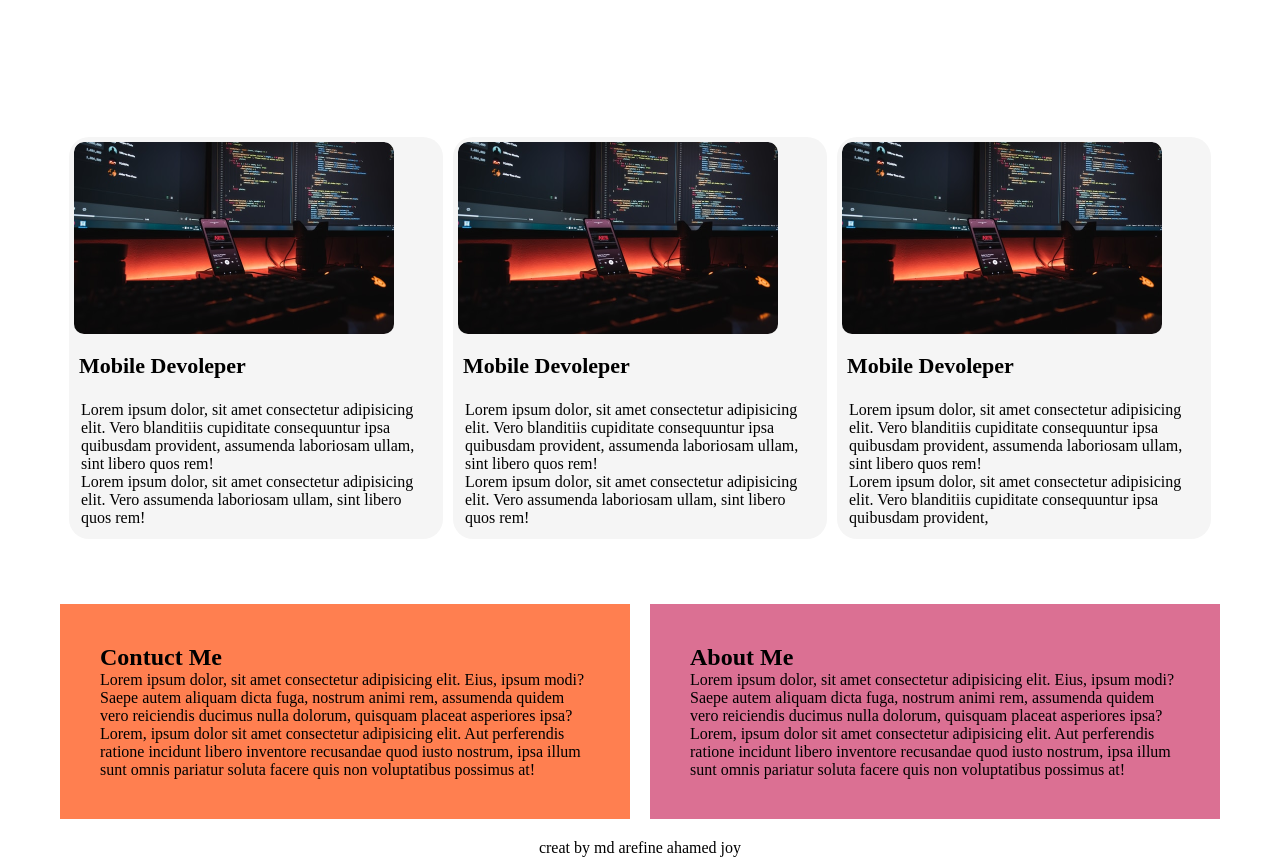
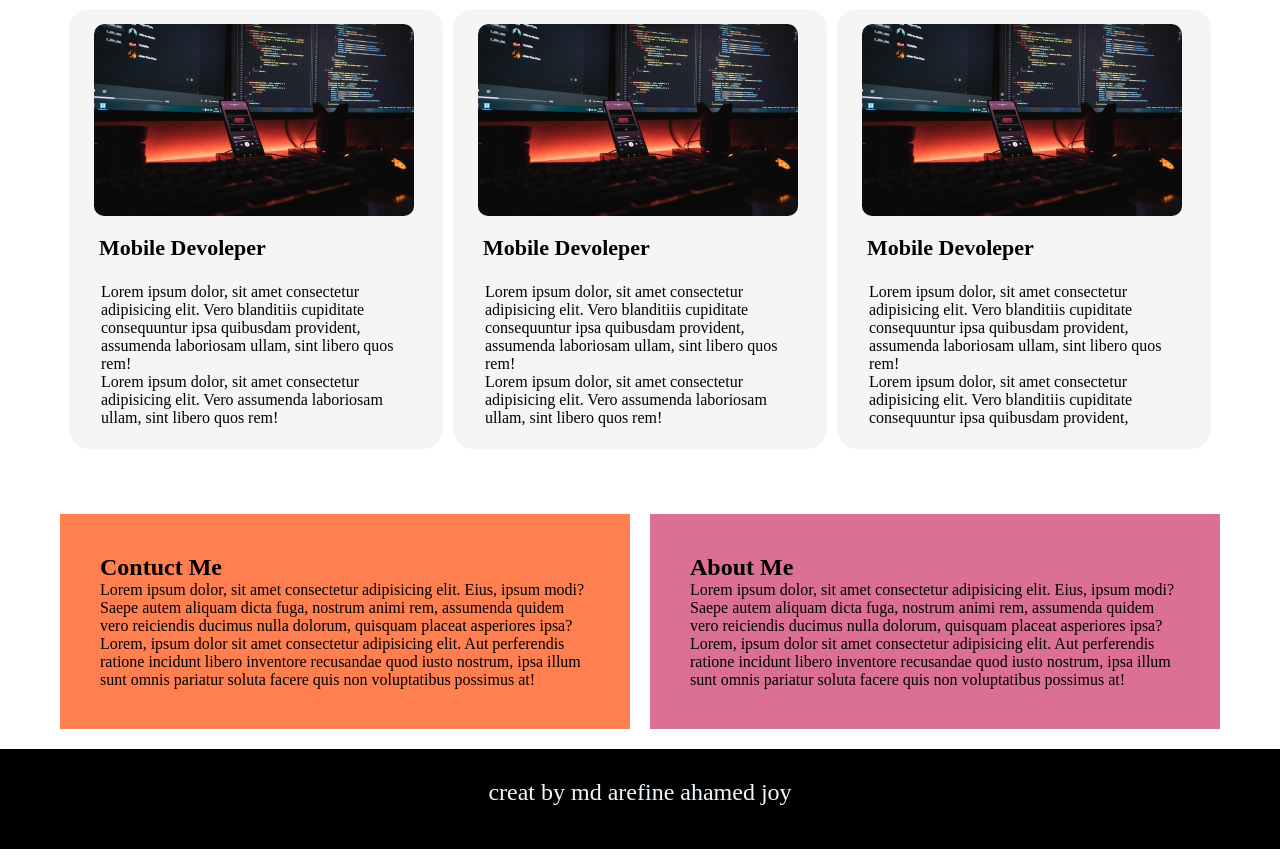
Before and after one commit to MdArefineAhamedJoy/devoleper, a plain HTML site: page index.html in a window 1280 px wide. Shown: the part 1040-1902 px from the top of the page. Drawn offline with Linux system fonts and the light colour scheme.

Commit message:
update commit

```diff
--- a/index.html
+++ b/index.html
@@ -84,7 +84,10 @@
     </p>
   </div>
 </section>
-<p style="text-align: center; margin-bottom: 5px;">creat by md arefine ahamed joy</p>
+<div class="copy-right">
+    <p style="text-align: center; margin-bottom: 5px;">creat by md arefine ahamed joy
+    </p>
+</div>
 </footer>
 </body>
 </html>
--- a/style.css
+++ b/style.css
@@ -57,7 +57,7 @@ header{
 }
 /*  .........................card............ */
 .skille{
-  margin:15% auto 20px;
+  margin:5% auto 50px;
   display: flex;
   max-width: 90%;
 }
@@ -65,15 +65,16 @@ header{
     margin: 5px;
     border-radius: 20px;
     background-color: whitesmoke;
-    box-shadow: 5px 5px 10px wheat 4px;
     transition: 0.7s;
+    border: 0;
+    padding:10px 20px;
 }
 .card-container:hover{
     border: 2px solid royalblue;
-
-    box-shadow: 5px 5px 10px wheat 14px;
-    text-decoration: underline;
-    transition: 1.7s;
+    background-color: darkgrey;
+    box-shadow: 25px 25px 50px beige ;
+    transition: 0.5s;
+    border: 0;
 }
 .card-img{
     width: 100%;
@@ -117,3 +118,10 @@ header{
     border-radius: 20px;
     transition: 0.5s;
 }
+.copy-right{
+    height: 100px;
+    background-color: black;
+    color: aliceblue;
+    padding: 30px 0;
+    font-size: 24px;
+}
```
